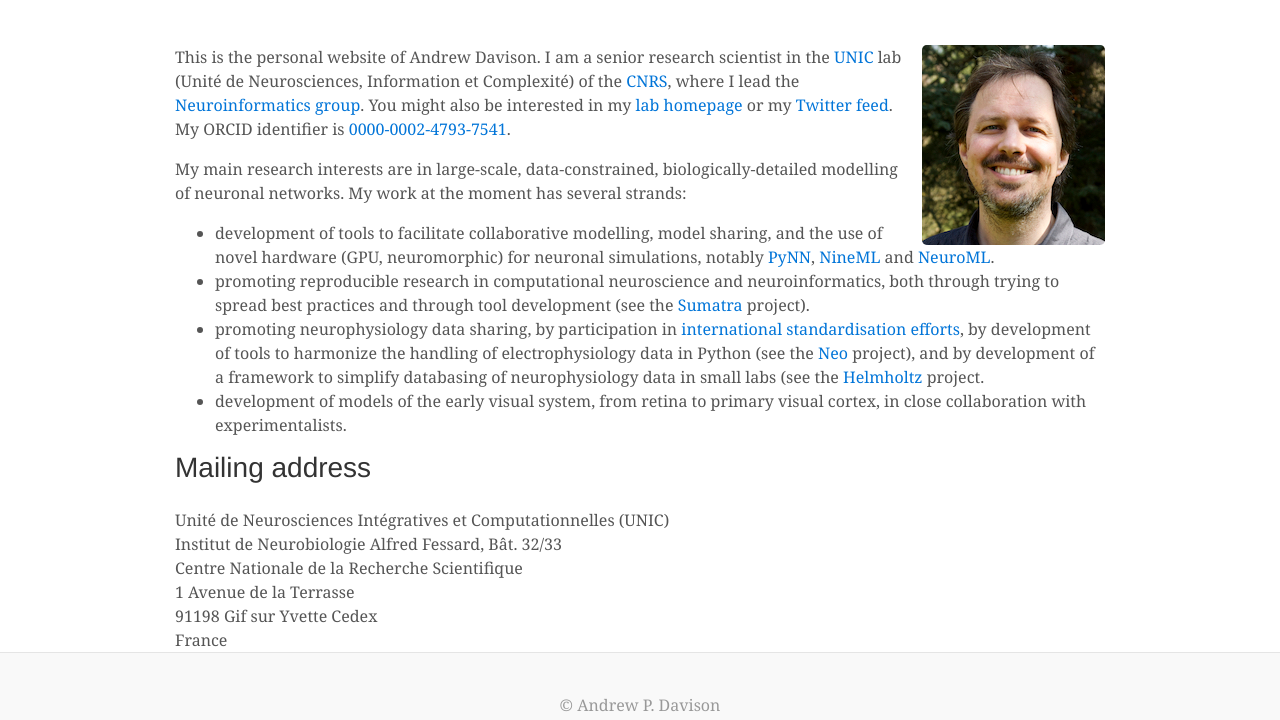
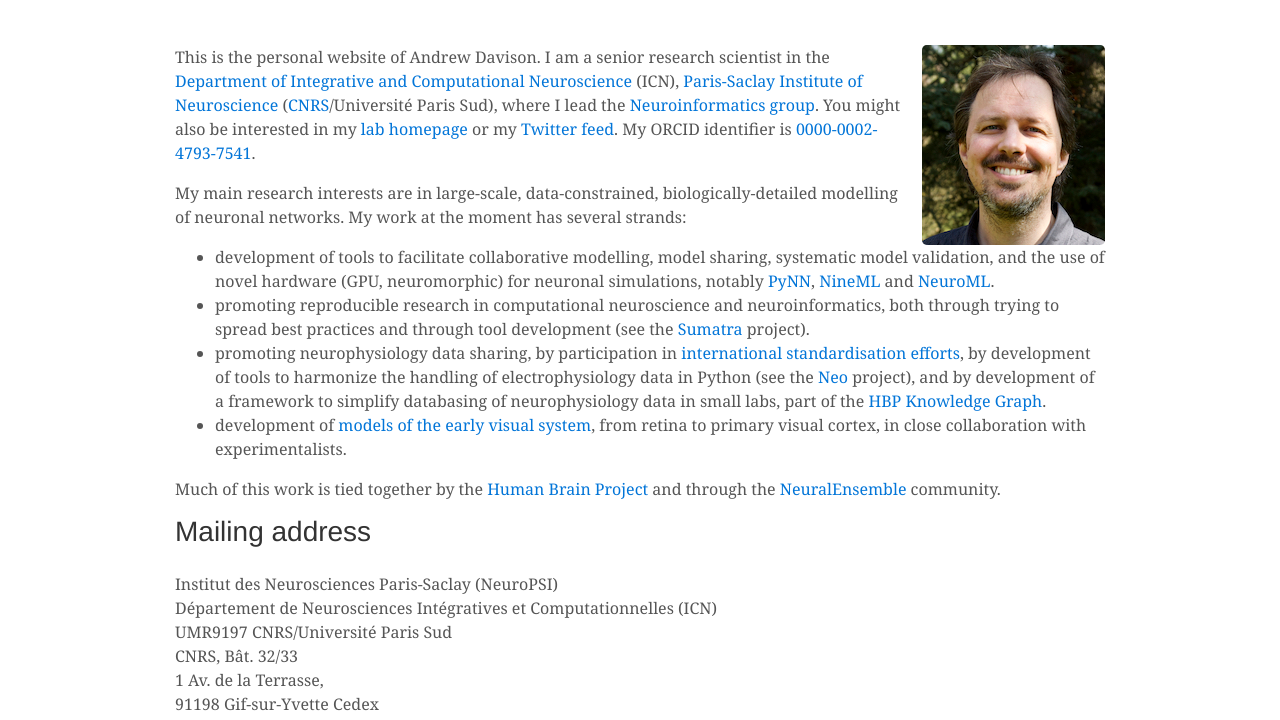
Before and after one commit to apdavison/homepage, a plain HTML site: page docs/about/index.html in a window 1280 px wide. Shown: the part 71-791 px from the top of the page. Drawn offline with nearby package versions, Linux system fonts and the light colour scheme.

Commit message:
Update following merger of UNIC with NeuroPSI

```diff
--- a/docs/about/index.html
+++ b/docs/about/index.html
@@ -42,31 +42,35 @@
 
 <div id="content">
 <img alt="Andrew Davison" class="img-rounded pull-right align-right" src="/images/andrewdavison2015_small.jpg" style="width: 183px; height: 200px;" />
-<p>This is the personal website of Andrew Davison. I am a senior research scientist in the <a class="reference external" href="http://www.unic.cnrs-gif.fr/">UNIC</a> lab (Unité de Neurosciences,
-Information et Complexité) of the <a class="reference external" href="http://www.cnrs.fr">CNRS</a>, where I lead the <a class="reference external" href="http://www.unic.cnrs-gif.fr/teams/Research%20group%20of%20Andrew%20Davison">Neuroinformatics group</a>. You might also be interested
+<p>This is the personal website of Andrew Davison. I am a senior research scientist in the
+<a class="reference external" href="http://www.unic.cnrs-gif.fr/">Department of Integrative and Computational Neuroscience</a> (ICN),
+<a class="reference external" href="http://neuro-psi.cnrs.fr/?lang=en">Paris-Saclay Institute of Neuroscience</a> (<a class="reference external" href="http://www.cnrs.fr">CNRS</a>/Université Paris Sud),
+where I lead the <a class="reference external" href="http://www.unic.cnrs-gif.fr/teams/Research%20group%20of%20Andrew%20Davison">Neuroinformatics group</a>. You might also be interested
 in my <a class="reference external" href="http://www.unic.cnrs-gif.fr/people/Andrew_Davison/">lab homepage</a> or my <a class="reference external" href="https://twitter.com/apdavison">Twitter feed</a>. My ORCID identifier is <a class="reference external" href="http://orcid.org/0000-0002-4793-7541">0000-0002-4793-7541</a>.</p>
 <p>My main research interests are in large-scale, data-constrained, biologically-detailed modelling of neuronal
 networks. My work at the moment has several strands:</p>
 <ul class="simple">
-<li>development of tools to facilitate collaborative modelling, model sharing, and the use of novel hardware (GPU,
-neuromorphic) for neuronal simulations, notably <a class="reference external" href="http://neuralensemble.org/PyNN">PyNN</a>, <a class="reference external" href="http://nineml.net/">NineML</a> and <a class="reference external" href="http://www.neuroml.org">NeuroML</a>.</li>
+<li>development of tools to facilitate collaborative modelling, model sharing, systematic model validation,
+and the use of novel hardware (GPU, neuromorphic) for neuronal simulations, notably <a class="reference external" href="http://neuralensemble.org/PyNN">PyNN</a>, <a class="reference external" href="http://nineml.net/">NineML</a> and <a class="reference external" href="http://www.neuroml.org">NeuroML</a>.</li>
 <li>promoting reproducible research in computational neuroscience and neuroinformatics, both through trying to
 spread best practices and through tool development (see the <a class="reference external" href="http://neuralensemble.org/sumatra">Sumatra</a> project).</li>
-<li>promoting neurophysiology data sharing, by participation in <a class="reference external" href="http://www.incf.org/programs/datasharing/electrophysiology-task-force">international standardisation efforts</a>,
+<li>promoting neurophysiology data sharing, by participation in <a class="reference external" href="https://www.incf.org/activities/standards-and-best-practices/incf-special-interest-groups">international standardisation efforts</a>,
 by development of tools to harmonize the handling of electrophysiology data in Python (see the <a class="reference external" href="http://neuralensemble.org/neo">Neo</a> project),
-and by development of a framework to simplify databasing of neurophysiology data in small labs (see the
-<a class="reference external" href="https://www.dbunic.cnrs-gif.fr/documentation/helmholtz/">Helmholtz</a> project.</li>
-<li>development of models of the early visual system, from retina to primary visual cortex, in close collaboration
+and by development of a framework to simplify databasing of neurophysiology data in small labs,
+part of the <a class="reference external" href="https://www.humanbrainproject.eu/en/explore-the-brain/">HBP Knowledge Graph</a>.</li>
+<li>development of <a class="reference external" href="https://www.biorxiv.org/content/early/2018/09/24/416156">models of the early visual system</a>, from retina to primary visual cortex, in close collaboration
 with experimentalists.</li>
 </ul>
+<p>Much of this work is tied together by the <a class="reference external" href="https://www.humanbrainproject.eu/">Human Brain Project</a> and through the <a class="reference external" href="http://neuralensemble.org">NeuralEnsemble</a> community.</p>
 <div class="section" id="mailing-address">
 <h3>Mailing address</h3>
 <div class="line-block">
-<div class="line">Unité de Neurosciences Intégratives et Computationnelles (UNIC)</div>
-<div class="line">Institut de Neurobiologie Alfred Fessard, Bât. 32/33</div>
-<div class="line">Centre Nationale de la Recherche Scientifique</div>
-<div class="line">1 Avenue de la Terrasse</div>
-<div class="line">91198 Gif sur Yvette Cedex</div>
+<div class="line">Institut des Neurosciences Paris-Saclay (NeuroPSI)</div>
+<div class="line">Département de Neurosciences Intégratives et Computationnelles (ICN)</div>
+<div class="line">UMR9197 CNRS/Université Paris Sud</div>
+<div class="line">CNRS, Bât. 32/33</div>
+<div class="line">1 Av. de la Terrasse,</div>
+<div class="line">91198 Gif-sur-Yvette Cedex</div>
 <div class="line">France</div>
 </div>
 </div>
```
Also changed, not shown: docs/index.html (+1 -1 lines), docs/publications/index.html (+1 -1 lines), templates/index.html (+1 -1 lines), 1 other file.
